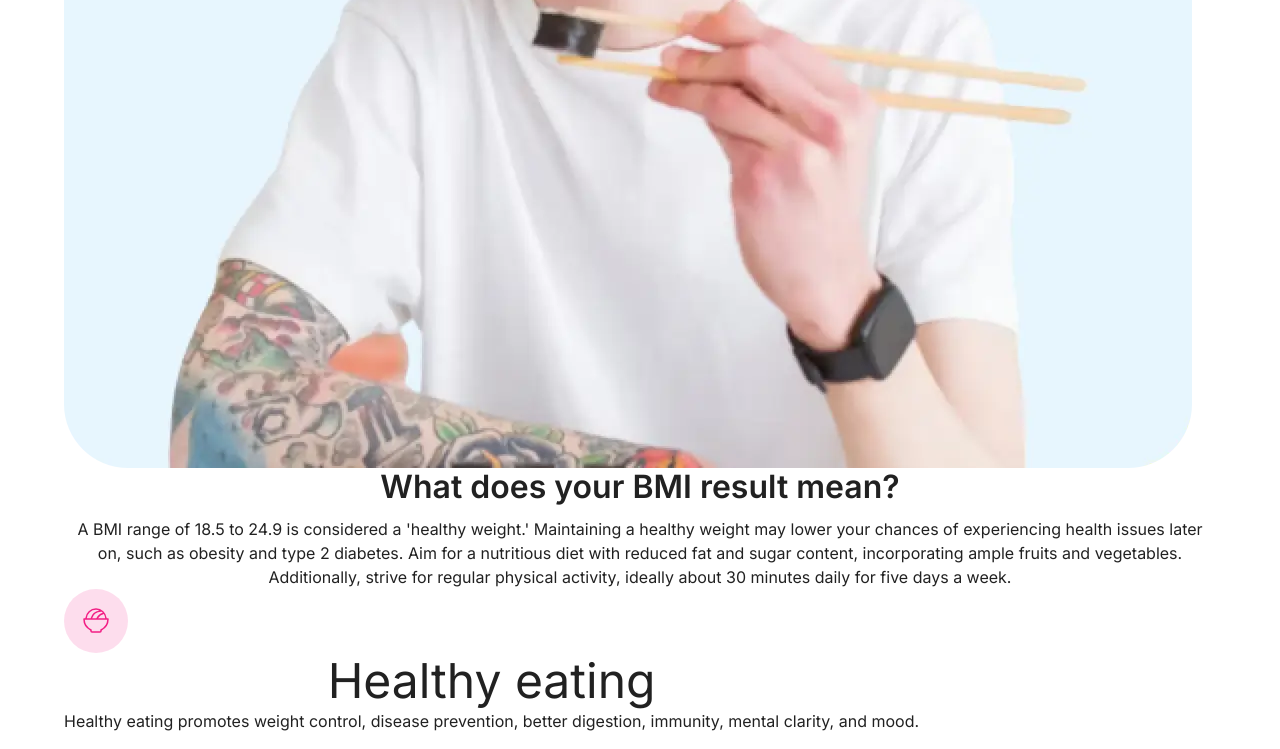
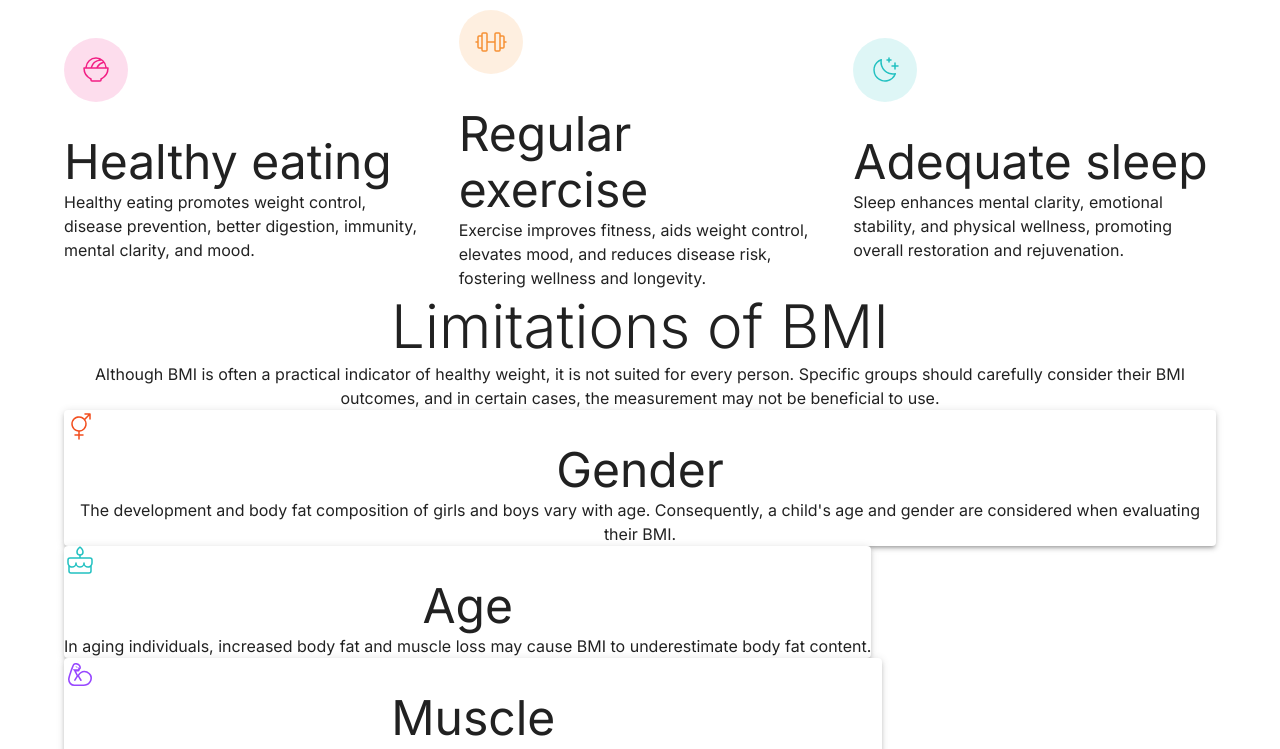
Before and after one commit to queseri/bmi-calculator, a React (Vite) app: page / in a window 1280 px wide. Shown: the part 1010-1759 px from the top of the page. Built offline with nearby package versions, Linux system fonts and the light colour scheme.

Commit message:
feature: bmi practices

```diff
--- a/src/App.tsx
+++ b/src/App.tsx
@@ -25,6 +25,7 @@ import Age from "./assets/images/icon-age.svg";
 import Muscle from "./assets/images/icon-muscle.svg";
 import Pregnancy from "./assets/images/icon-pregnancy.svg";
 import Race from "./assets/images/icon-race.svg";
+import BmiPractices from "./components/BmiPractices";
 
 function App() {
   const [value, setValue] = useState("metric");
@@ -44,7 +45,12 @@ function App() {
       {/* HEADER START */}
       <Box component={"header"}>
         <Grid container justifyContent={"center"} alignItems={"center"}>
-          <Grid item component={"a"} href="/">
+          <Grid
+            item
+            component={"a"}
+            href="/"
+            sx={{ position: "relative", zIndex: 3 }}
+          >
             <img className="logo" src={Logo} alt="Bmi" />
           </Grid>
         </Grid>
@@ -53,7 +59,7 @@ function App() {
           <Grid
             item
             xs={12}
-            sm={6}
+            md={6}
             sx={{
               zIndex: 2,
               "&::before": {
@@ -65,7 +71,10 @@ function App() {
                   xs: "100%",
                   md: "65%",
                 },
-                height: "100%",
+                height: {
+                  xs: "100%",
+                  md: "75%",
+                },
                 // backgroundColor: "#D6E5FC",
                 zIndex: -1,
                 borderRadius: "0px 0px 35px 35px",
@@ -104,7 +113,7 @@ function App() {
           <Grid
             item
             xs={12}
-            sm={6}
+            md={6}
             sx={{
               zIndex: 2,
             }}
@@ -188,15 +197,24 @@ function App() {
       {/* HEADER END */}
       {/* MAIN START */}
       <Box component={"main"}>
-        <Paper elevation={0}>
-          <img src={ManEating} alt="man eating with sticks" />
-          <Box>
+        <Grid
+          container
+          sx={{ paddingBlock: "2rem" }}
+          justifyContent={"center"}
+          alignItems={"center"}
+        >
+          <Grid item sm={6}>
+            <img src={ManEating} alt="man eating with sticks" />
+          </Grid>
+
+          <Grid item sm={6}>
             <Typography
               variant="h2"
               gutterBottom
               sx={{
                 fontSize: "2rem",
                 fontWeight: 600,
+                paddingBlock: "2rem",
               }}
             >
               What does your BMI result mean?
@@ -211,35 +229,30 @@ function App() {
               strive for regular physical activity, ideally about 30 minutes
               daily for five days a week.
             </Typography>
-          </Box>
-        </Paper>
+          </Grid>
+        </Grid>
         <Grid container spacing={4}>
-          <Grid item>
-            <img src={Eating} alt="" />
-            <Typography variant="h3"> Healthy eating</Typography>
-            <Typography variant="body1">
-              {" "}
-              Healthy eating promotes weight control, disease prevention, better
-              digestion, immunity, mental clarity, and mood.
-            </Typography>
-          </Grid>
-          <Grid item>
-            <img src={Exercising} alt="" />
-            <Typography variant="h3">Regular exercise</Typography>
-            <Typography variant="body1">
-              Exercise improves fitness, aids weight control, elevates mood, and
-              reduces disease risk, fostering wellness and longevity.
-            </Typography>
-          </Grid>
-          <Grid item>
-            <img src={Sleep} alt="" />
-            <Typography variant="h3">Adequate sleep </Typography>
-            <Typography variant="body1">
-              {" "}
-              Sleep enhances mental clarity, emotional stability, and physical
-              wellness, promoting overall restoration and rejuvenation.
-            </Typography>
-          </Grid>
+          <BmiPractices
+            value={4}
+            img={Eating}
+            heading="Healthy eating"
+            content=" Healthy eating promotes weight control, disease prevention, better
+              digestion, immunity, mental clarity, and mood."
+          />
+          <BmiPractices
+            value={4}
+            img={Exercising}
+            heading="Regular exercise"
+            content="Exercise improves fitness, aids weight control, elevates mood, and
+              reduces disease risk, fostering wellness and longevity."
+          />
+          <BmiPractices
+            value={4}
+            img={Sleep}
+            heading="Adequate sleep"
+            content=" Sleep enhances mental clarity, emotional stability, and physical
+              wellness, promoting overall restoration and rejuvenation."
+          />
         </Grid>
 
         <Grid container>
--- /dev/null
+++ b/src/components/BmiPractices.tsx
@@ -0,0 +1,38 @@
+import { Box, Grid, GridSize, Typography } from "@mui/material";
+
+function BmiPractices(props: {
+  value: GridSize;
+  img: string;
+  heading: string;
+  content: string;
+}) {
+  return (
+    <Grid
+      item
+      md={props.value}
+      sx={{
+        display: "flex",
+        gap: "2rem",
+        flexDirection: {
+          xs: "column",
+          sm: "row",
+          lg: "column",
+        },
+        justifyContent: "center",
+        alignItems: "flex-start",
+      }}
+    >
+      <img src={props.img} alt="" />
+      <Box>
+        <Typography variant="h3" sx={{ textAlign: "left" }}>
+          {props.heading}
+        </Typography>
+        <Typography variant="body1" sx={{ textAlign: "left" }}>
+          {props.content}
+        </Typography>
+      </Box>
+    </Grid>
+  );
+}
+
+export default BmiPractices;
```
